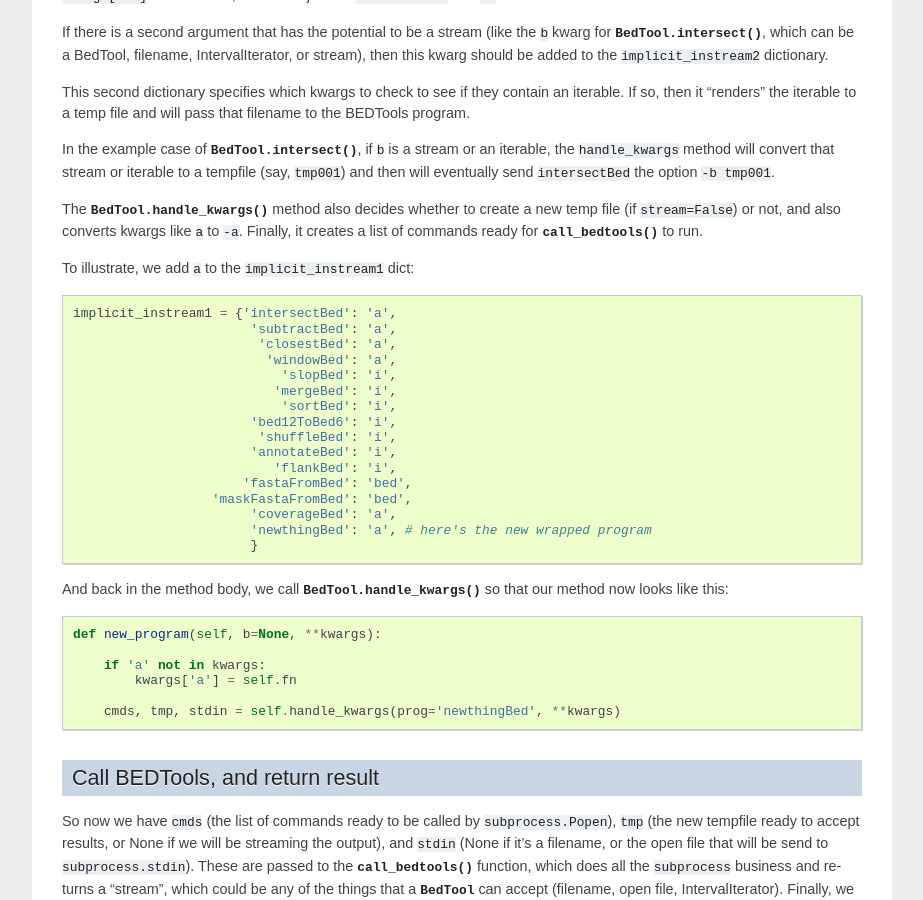
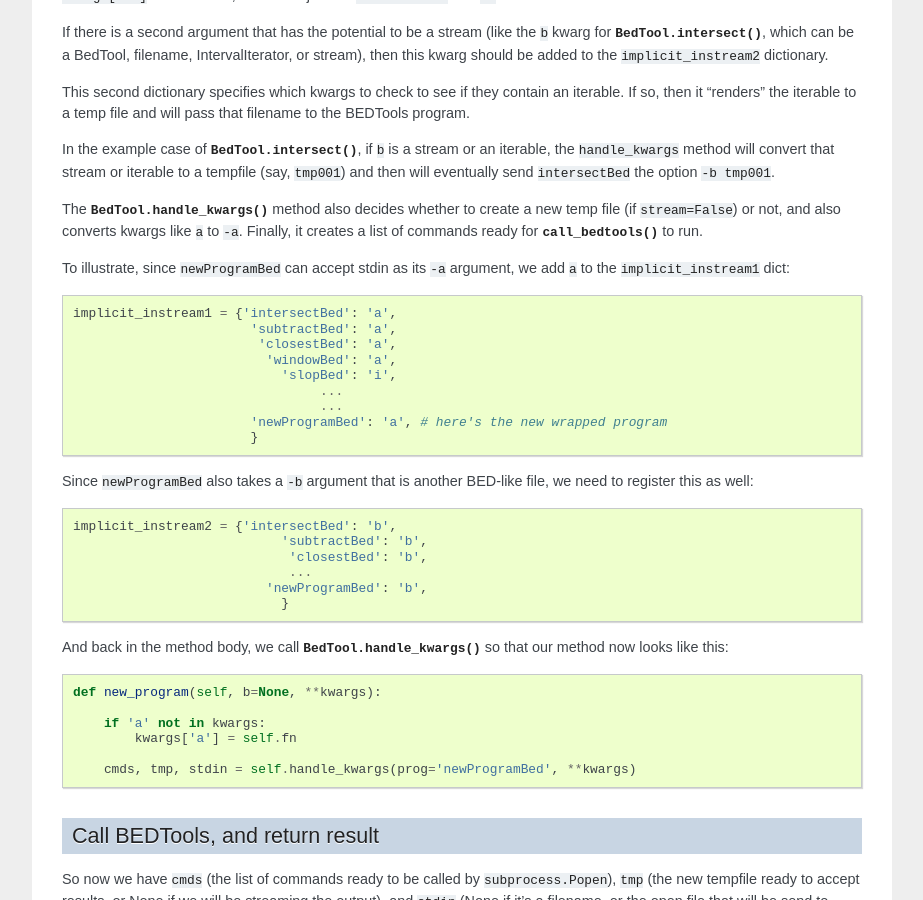
Before and after one commit to daler/pybedtools, a Sphinx documentation site: the page built from docs/source/topical-wrapping.rst, in a window 1280 px wide and 900 px high, scrolled down 1745 px. Shown: the whole window, without its empty margins (198-1121 px from the left). Built offline with Sphinx 7.4.7, drawn with Linux system fonts in a browser that asks for light colours; comment, search, counter and statistics services are not loaded.

Commit message:
edits to wrapping docs

```diff
--- a/docs/source/topical-wrapping.rst
+++ b/docs/source/topical-wrapping.rst
@@ -109,7 +109,8 @@ new temp file (if `stream=False`) or not, and also converts kwargs like `a`
 to `-a`.  Finally, it creates a list of commands ready for
 :func:`call_bedtools` to run.
 
-To illustrate, we add `a` to the `implicit_instream1` dict:
+To illustrate, since `newProgramBed` can accept stdin as its `-a` argument, we
+add `a` to the `implicit_instream1` dict:
 
 ::
 
@@ -118,17 +119,19 @@ To illustrate, we add `a` to the `implicit_instream1` dict:
                             'closestBed': 'a',
                              'windowBed': 'a',
                                'slopBed': 'i',
-                              'mergeBed': 'i',
-                               'sortBed': 'i',
-                           'bed12ToBed6': 'i',
-                            'shuffleBed': 'i',
-                           'annotateBed': 'i',
-                              'flankBed': 'i',
-                          'fastaFromBed': 'bed',
-                      'maskFastaFromBed': 'bed',
-                           'coverageBed': 'a',
-                           'newthingBed': 'a', # here's the new wrapped program
+                                    ...
+                                    ...
+                           'newProgramBed': 'a', # here's the new wrapped program
                            }
+
+Since `newProgramBed` also takes a `-b` argument that is another BED-like file, we need to register this as well::
+
+    implicit_instream2 = {'intersectBed': 'b',
+                               'subtractBed': 'b',
+                                'closestBed': 'b',
+                                ...
+                             'newProgramBed': 'b',
+                               }
 
 And back in the method body, we call :meth:`BedTool.handle_kwargs` so that
 our method now looks like this::
@@ -138,7 +141,7 @@ our method now looks like this::
         if 'a' not in kwargs:
             kwargs['a'] = self.fn
 
-        cmds, tmp, stdin = self.handle_kwargs(prog='newthingBed', **kwargs)
+        cmds, tmp, stdin = self.handle_kwargs(prog='newProgramBed', **kwargs)
 
 Call BEDTools, and return result
 --------------------------------
```
